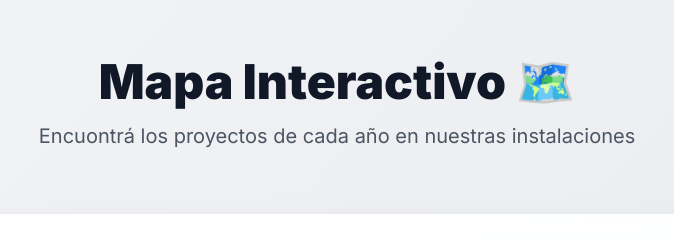
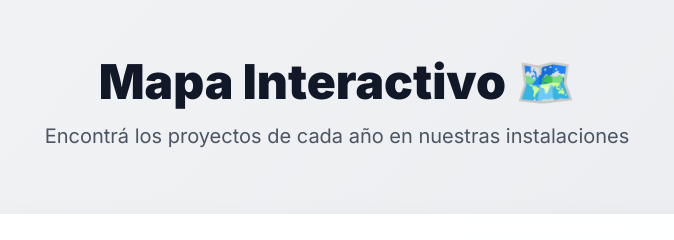
Before and after one commit to pablolimardo/expotecnica2025, a plain HTML site: page index.html in a window 1280 px wide. Shown: the part 1760-2000 px from the top of the page, 303-977 px from the left. Drawn offline with nearby package versions, Linux system fonts and the light colour scheme.

Commit message:
Update index.html

```diff
--- a/index.html
+++ b/index.html
@@ -300,7 +300,7 @@
                     Mapa Interactivo 🗺️
                 </h2>
                 <p class="text-xl text-gray-600 max-w-2xl mx-auto">
-                    Encuontrá los proyectos de cada año en nuestras instalaciones
+                    Encontrá los proyectos de cada año en nuestras instalaciones
                 </p>
             </div>
 
```
